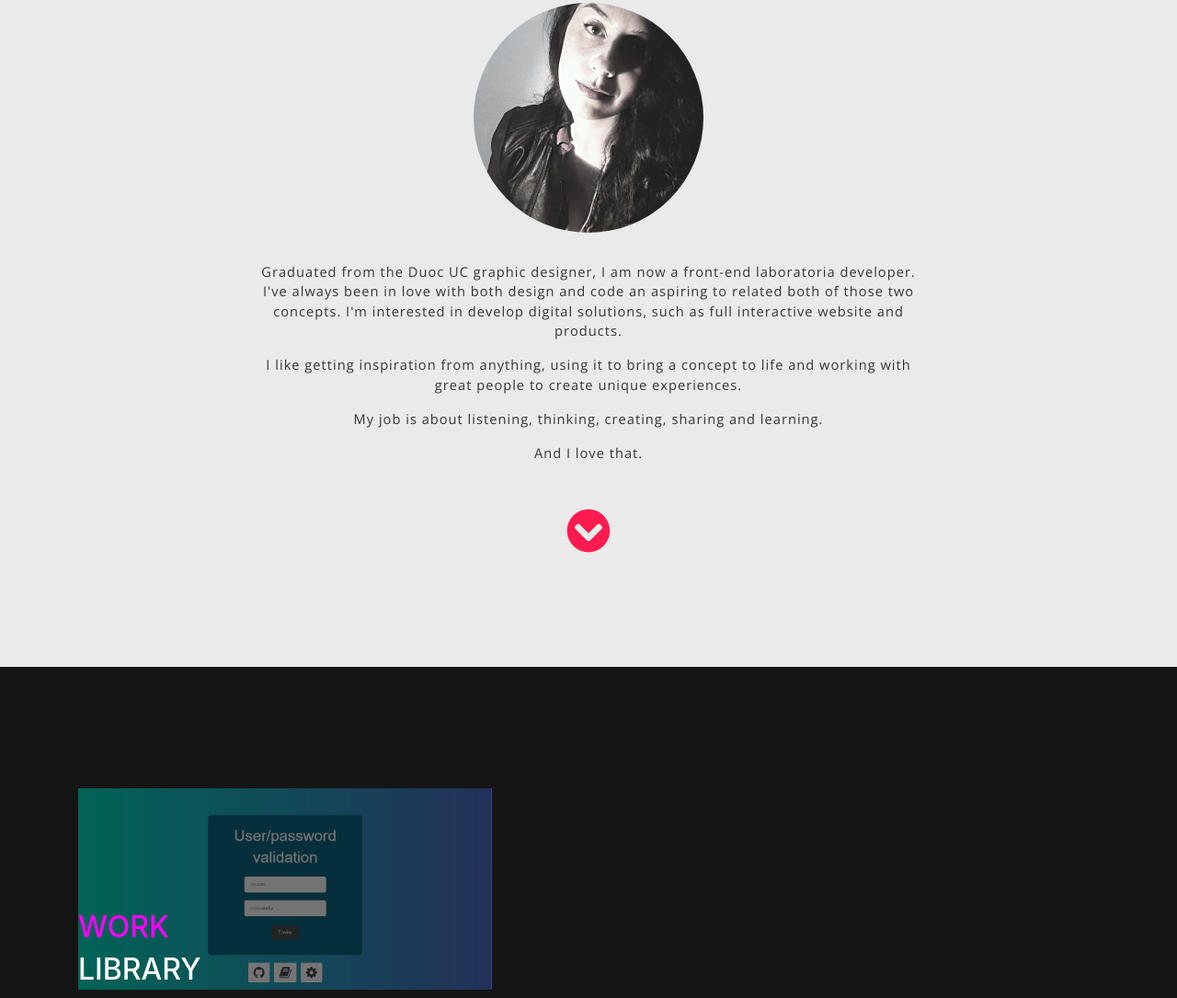
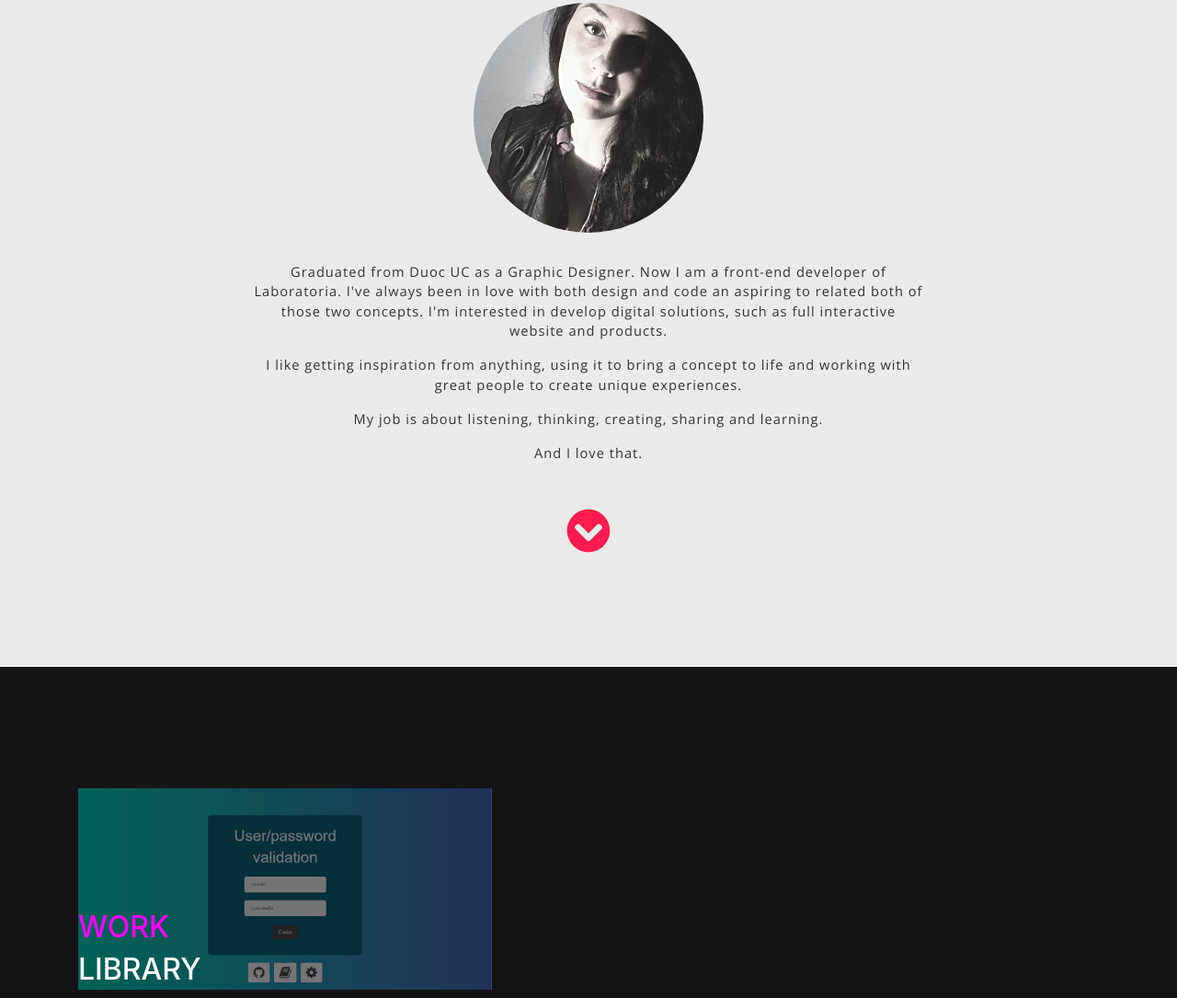
Before and after one commit to helenharnisch/HelenHarnisch, a plain HTML site: page index.html in a window 1280 px wide. Shown: the part 1035-2120 px from the top of the page at 92% size. Drawn offline with nearby package versions, Linux system fonts and the light colour scheme.

Commit message:
Arreglando redación about-me

```diff
--- a/index.html
+++ b/index.html
@@ -65,7 +65,7 @@
             <div class="col-lg-8 reveal">
               <h1>WHO AM I</h1>
               <img class="imgRedonda" src="assets\img\prueba2.jpg" alt="">
-              <p>Graduated from the Duoc UC  graphic designer, I am now a front-end laboratoria developer.
+              <p>Graduated from Duoc UC as a Graphic Designer. Now I am a front-end developer of Laboratoria.
                 I've always been in love with both design and code an aspiring to related both of those two concepts.
                 I'm interested in develop digital solutions, such as full interactive website and products.</p>
                 <p>I like getting inspiration from anything, using it to bring a concept to life and working with great people to create unique experiences.</p>
```
